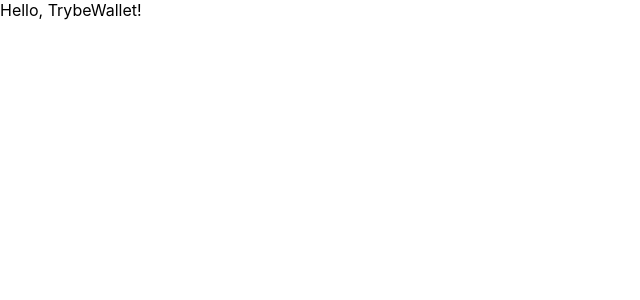
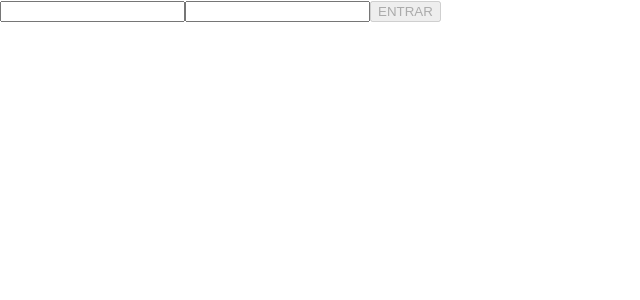
Before and after one commit to thainaabrantes/trybewallet, a React (Create React App) app: page / in a window 1280 px wide. Shown: the top 300 px of the page, without its empty margins (0-640 px from the left). Built offline with nearby package versions, Linux system fonts and the light colour scheme.

Commit message:
Configura redux e cria página de login

```diff
--- a/src/App.js
+++ b/src/App.js
@@ -1,7 +1,15 @@
 import React from 'react';
+import { Route, Switch } from 'react-router-dom';
+import Login from './pages/Login';
 
 function App() {
-  return <div>Hello, TrybeWallet!</div>;
+  return (
+    <div>
+      <Switch>
+        <Route exact path="/" component={ Login } />
+      </Switch>
+    </div>
+  );
 }
 
 export default App;
--- a/src/index.js
+++ b/src/index.js
@@ -2,6 +2,8 @@
 import ReactDOM from 'react-dom/client';
 import { BrowserRouter } from 'react-router-dom';
 import './index.css';
+import { Provider } from 'react-redux';
+import store from './redux/store';
 import App from './App';
 import * as serviceWorker from './serviceWorker';
 
@@ -9,11 +11,10 @@
   .createRoot(document.getElementById('root'))
   .render(
     <BrowserRouter>
-      <App />
+      <Provider store={ store }>
+        <App />
+      </Provider>
     </BrowserRouter>,
   );
 
-// If you want your app to work offline and load faster, you can change
-// unregister() to register() below. Note this comes with some pitfalls.
-// Learn more about service workers: https://bit.ly/CRA-PWA
 serviceWorker.unregister();
--- a/src/pages/Login.js
+++ b/src/pages/Login.js
@@ -1,9 +1,82 @@
 import React from 'react';
+import PropTypes from 'prop-types';
+import { connect } from 'react-redux';
+import loginUser from '../redux/actions/index';
 
 class Login extends React.Component {
+  state = {
+    isLoginButtonDisabled: true,
+    email: '',
+    passwordValue: '',
+  };
+
+  enableLoginButton = () => {
+    const { email, passwordValue } = this.state;
+    const regex = /\S+@\S+\.\S+/;
+    const minLength = 5;
+    const validEmail = regex.test(email);
+    const validPassword = passwordValue.length > minLength;
+
+    if (validEmail && validPassword) {
+      this.setState({ isLoginButtonDisabled: false });
+    } else {
+      this.setState({ isLoginButtonDisabled: true });
+    }
+  };
+
+  handleChange = ({ target }) => {
+    const { name, value } = target;
+    this.setState({
+      [name]: value,
+    }, this.enableLoginButton);
+  };
+
+  handleSubmit = (event) => {
+    event.preventDefault();
+
+    const { dispatch, history } = this.props;
+    const { email } = this.state;
+    dispatch(loginUser(email));
+    history.push('/carteira');
+  };
+
   render() {
-    return <div>Login</div>;
+    const { isLoginButtonDisabled, email, passwordValue } = this.state;
+
+    return (
+      <div>
+        <form onSubmit={ this.handleSubmit }>
+          <input
+            data-testid="email-input"
+            type="email"
+            name="email"
+            value={ email }
+            onChange={ this.handleChange }
+          />
+          <input
+            data-testid="password-input"
+            type="password"
+            name="passwordValue"
+            value={ passwordValue }
+            onChange={ this.handleChange }
+          />
+          <button
+            type="submit"
+            disabled={ isLoginButtonDisabled }
+          >
+            ENTRAR
+          </button>
+        </form>
+      </div>
+    );
   }
 }
 
-export default Login;
+Login.propTypes = {
+  dispatch: PropTypes.func.isRequired,
+  history: PropTypes.shape({
+    push: PropTypes.func,
+  }).isRequired,
+};
+
+export default connect()(Login);
--- /dev/null
+++ b/src/redux/actions/actionTypes.js
@@ -0,0 +1,2 @@
+const USER = 'USER';
+export default USER;
--- a/src/redux/actions/index.js
+++ b/src/redux/actions/index.js
@@ -1 +1,12 @@
-// Coloque aqui suas actions
+import USER from './actionTypes';
+
+const saveUser = (email) => ({
+  type: USER,
+  payload: email,
+});
+
+const loginUser = (email) => async (dispatch) => {
+  dispatch(saveUser(email));
+};
+
+export default loginUser;
--- a/src/redux/reducers/index.js
+++ b/src/redux/reducers/index.js
@@ -1,5 +1,12 @@
-// import user from './user';
+import { combineReducers } from 'redux';
+import user from './user';
 // import wallet from './wallet';
 
 // Configure os seus reducers.
 // ATENÇÃO: você obrigatoriamente tem que utilizar as chaves "user" e "wallet" no seu estado global
+
+const rootReducer = combineReducers({
+  user,
+});
+
+export default rootReducer;
--- a/src/redux/reducers/user.js
+++ b/src/redux/reducers/user.js
@@ -1 +1,17 @@
-// Esse reducer será responsável por tratar as informações da pessoa usuária
+import USER from '../actions/actionTypes';
+
+const INITIAL_STATE = {
+  email: '',
+};
+
+const user = (state = INITIAL_STATE, action) => {
+  switch (action.type) {
+  case USER: return {
+    ...state,
+    email: action.payload,
+  };
+  default: return state;
+  }
+};
+
+export default user;
--- a/src/redux/store.js
+++ b/src/redux/store.js
@@ -1,2 +1,14 @@
-// configure aqui sua store
-// first commit
+import { legacy_createStore as createStore, applyMiddleware } from 'redux';
+import { composeWithDevTools } from '@redux-devtools/extension';
+import thunk from 'redux-thunk';
+import rootReducer from './reducers';
+
+const store = createStore(rootReducer, composeWithDevTools(
+  applyMiddleware(thunk),
+));
+
+if (window.Cypress) {
+  window.store = store;
+}
+
+export default store;
```
Also changed, not shown: src/logo.svg (deleted).
